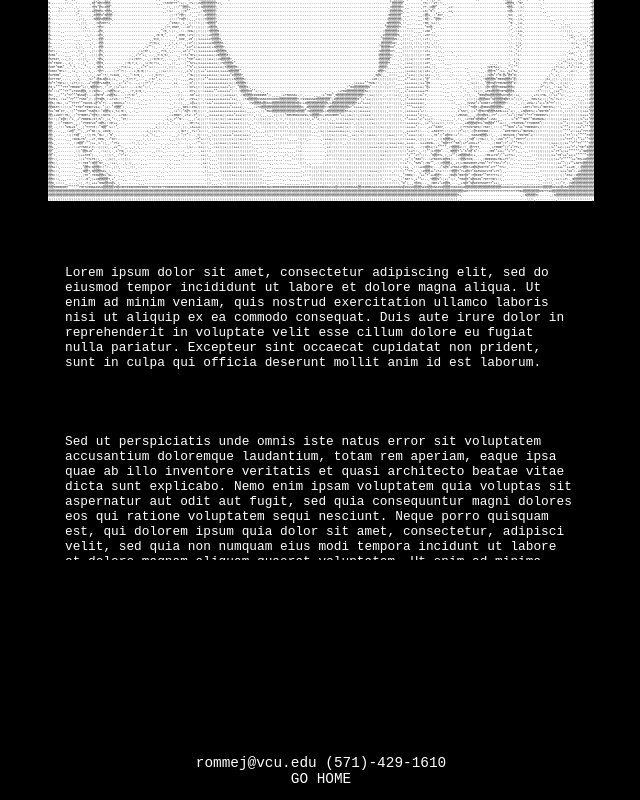
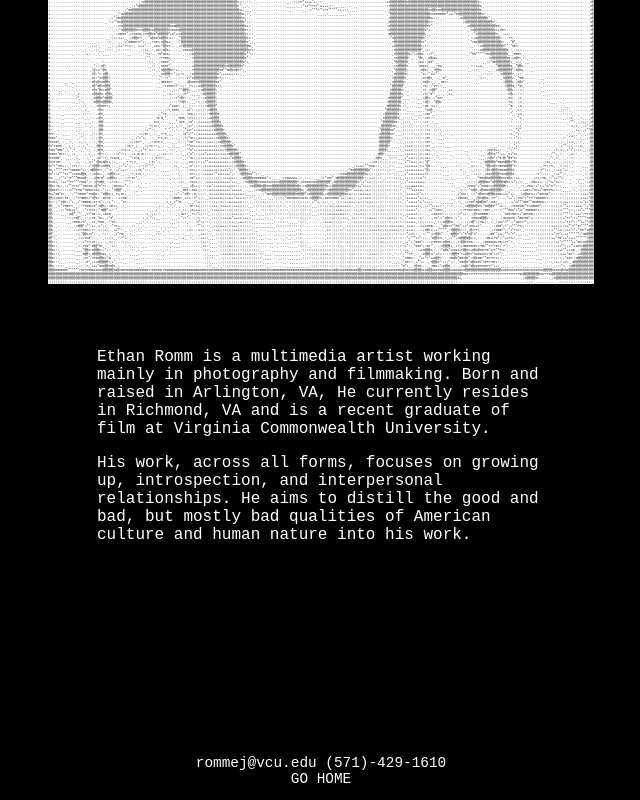
Before and after one commit to ejromm/Portfolio, a React (Create React App) app: page /Senior-Portfolio-Page/about in a window 1280 px wide. Shown: the part 584-1384 px from the top of the page, without its empty margins (319-959 px from the left). Built offline with nearby package versions, Linux system fonts and the light colour scheme.

Commit message:
added about info

```diff
--- a/src/pages/About.js
+++ b/src/pages/About.js
@@ -199,9 +199,8 @@ S........::..,.:.......,S@*%@#?@@@;.........................,,,:?##%???*:+;:,;?+
 ;;;;;;;;;;;;;;;;;;;;;;;;;;;;;;;;;;;;;;;;;;;;;;;;;;;;;;;;;;;;;;;;;;;;;;;;;;;;;;;;;;;;;;;;;;;;;;;;;;;;;;;;;;;;;;;;;;;;;;;;;;;;;;;;;;;;;;;;;;;;;;;;;;;;;;;;;;;;;;;;;;;;;;;;;;;;;;;;;;;;;;;;;;;;;;;;;;;;;;;;;;;;;;;;;;;;;;;;;;;;;;;;;,.....................................:;;:,...........,:::::::::::::::::::,<br/></pre>
 
 
-<span>Lorem ipsum dolor sit amet, consectetur adipiscing elit, sed do eiusmod tempor incididunt ut labore et dolore magna aliqua. Ut enim ad minim veniam, quis nostrud exercitation ullamco laboris nisi ut aliquip ex ea commodo consequat. Duis aute irure dolor in reprehenderit in voluptate velit esse cillum dolore eu fugiat nulla pariatur. Excepteur sint occaecat cupidatat non prident, sunt in culpa qui officia deserunt mollit anim id est laborum.</span>
-<span>Sed ut perspiciatis unde omnis iste natus error sit voluptatem accusantium doloremque laudantium, totam rem aperiam, eaque ipsa quae ab illo inventore veritatis et quasi architecto beatae vitae dicta sunt explicabo. Nemo enim ipsam voluptatem quia voluptas sit aspernatur aut odit aut fugit, sed quia consequuntur magni dolores eos qui ratione voluptatem sequi nesciunt. Neque porro quisquam est, qui dolorem ipsum quia dolor sit amet, consectetur, adipisci velit, sed quia non numquam eius modi tempora incidunt ut labore et dolore magnam aliquam quaerat voluptatem. Ut enim ad minima veniam, quis nostrum exercitationem ullam corporis suscipit laboriosam, nisi ut aliquid ex ea commodi consequatur? Quis autem vel eum iure reprehenderit qui in ea voluptate velit esse quam nihil molestiae consequatur, vel illum qui dolorem eum fugiat quo voluptas nulla pariatur?
-</span>
+<span>Ethan Romm is a multimedia artist working mainly in photography and filmmaking. Born and raised in Arlington, VA, He currently resides in Richmond, VA and is a recent graduate of film at Virginia Commonwealth University.</span>
+<span>His work, across all forms, focuses on growing up, introspection, and interpersonal relationships. He aims to distill the good and bad, but mostly bad qualities of American culture and human nature into his work.</span>
  </div>
     )
 }
--- a/src/styles/About.css
+++ b/src/styles/About.css
@@ -17,12 +17,13 @@
 pre {
     background-color: white;
     color: black;
+    margin-bottom: 5%;
 }
 .about-container span {
-    font-size: .8rem;
-    margin-top: 5%;
-    width: 40vw;
-    height: 30vh;
+    font-size: 1rem;
+
+    width: 35vw;
+    height: 15vh;
     display: inline-block;
     font-family: 'Courier New';
 
```
